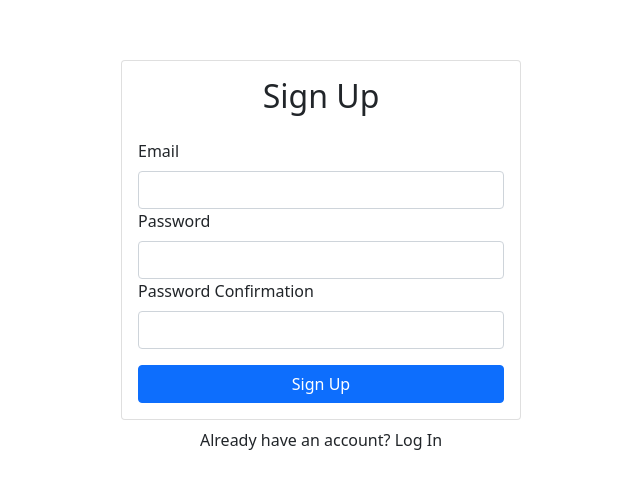
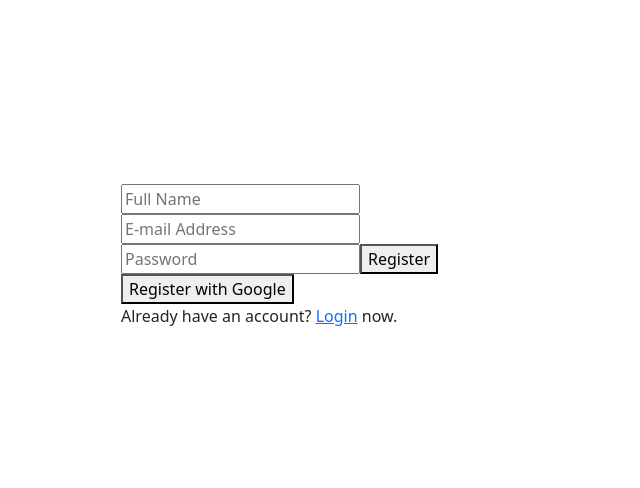
Before and after one commit to smdaziz/rummy-score-tracker, a React (Create React App) app: page /rummy-score-tracker/register in a window 1280 px wide. Shown: the part 144-632 px from the top of the page, without its empty margins (319-959 px from the left). Built offline with nearby package versions, Linux system fonts and the light colour scheme; no server answers.

Commit message:
adding google sso

```diff
--- a/src/components/App.js
+++ b/src/components/App.js
@@ -1,21 +1,27 @@
 import { Container } from "react-bootstrap";
 import { AuthProvider } from "../contexts/AuthContext";
 import Signup from "./Signup";
-import { BrowserRouter as Router, Switch, Route } from "react-router-dom";
+import { BrowserRouter as Router, Routes, Route } from "react-router-dom";
+import Login from "./Login";
+import Register from "./Register";
+import Reset from "./Reset";
+import Dashboard from "./Dashboard";
 
 function App() {
   return (
     <Container className="d-flex align-items-center justify-content-center" style={{ minHeight: "100vh" }}>
       <div className="w-100" style={{ maxWidth: '400px' }}>
-        <Router>
+        <Router basename="rummy-score-tracker">
           <AuthProvider>
-            <Switch>
+            <Routes>
               {/* <Route path="/signup" component={Signup}/> */}
-              <Route path="/signup" component={<Signup/>}/>
-            </Switch>
+              <Route exact path="/" element={<Login />} />
+              <Route exact path="/register" element={<Register />} />
+              <Route exact path="/reset" element={<Reset />} />
+              <Route exact path="/dashboard" element={<Dashboard />} />
+            </Routes>
           </AuthProvider>
         </Router>
-        <Signup />
       </div>
     </Container>
   );
--- /dev/null
+++ b/src/components/Dashboard.js
@@ -0,0 +1,40 @@
+import React, { useEffect, useState } from "react";
+import { useAuthState } from "react-firebase-hooks/auth";
+import { useNavigate } from "react-router-dom";
+// import "./Dashboard.css";
+import { auth, db, logout } from "./../firebase";
+import { query, collection, getDocs, where } from "firebase/firestore";
+function Dashboard() {
+  const [user, loading, error] = useAuthState(auth);
+  const [name, setName] = useState("");
+  const navigate = useNavigate();
+  const fetchUserName = async () => {
+    try {
+      const q = query(collection(db, "users"), where("uid", "==", user?.uid));
+      const doc = await getDocs(q);
+      const data = doc.docs[0].data();
+      setName(data.name);
+    } catch (err) {
+      console.error(err);
+      alert("An error occured while fetching user data");
+    }
+  };
+  useEffect(() => {
+    if (loading) return;
+    if (!user) return navigate("/");
+    fetchUserName();
+  }, [user, loading]);
+  return (
+    <div className="dashboard">
+       <div className="dashboard__container">
+        Logged in as
+         <div>{name}</div>
+         <div>{user?.email}</div>
+         <button className="dashboard__btn" onClick={logout}>
+          Logout
+         </button>
+       </div>
+     </div>
+  );
+}
+export default Dashboard;
--- /dev/null
+++ b/src/components/Login.js
@@ -0,0 +1,54 @@
+import React, { useEffect, useState } from "react";
+import { Link, useNavigate } from "react-router-dom";
+import { auth, logInWithEmailAndPassword, signInWithGoogle } from "./../firebase";
+import { useAuthState } from "react-firebase-hooks/auth";
+// import "./Login.css";
+function Login() {
+  const [email, setEmail] = useState("");
+  const [password, setPassword] = useState("");
+  const [user, loading, error] = useAuthState(auth);
+  const navigate = useNavigate();
+  useEffect(() => {
+    if (loading) {
+      // maybe trigger a loading screen
+      return;
+    }
+    if (user) navigate("/dashboard");
+  }, [user, loading]);
+  return (
+    <div className="login">
+      <div className="login__container">
+        <input
+          type="text"
+          className="login__textBox"
+          value={email}
+          onChange={(e) => setEmail(e.target.value)}
+          placeholder="E-mail Address"
+        />
+        <input
+          type="password"
+          className="login__textBox"
+          value={password}
+          onChange={(e) => setPassword(e.target.value)}
+          placeholder="Password"
+        />
+        <button
+          className="login__btn"
+          onClick={() => logInWithEmailAndPassword(email, password)}
+        >
+          Login
+        </button>
+        <button className="login__btn login__google" onClick={signInWithGoogle}>
+          Login with Google
+        </button>
+        <div>
+          <Link to="/reset">Forgot Password</Link>
+        </div>
+        <div>
+          Don't have an account? <Link to="/register">Register</Link> now.
+        </div>
+      </div>
+    </div>
+  );
+}
+export default Login;
--- /dev/null
+++ b/src/components/Register.js
@@ -0,0 +1,66 @@
+import React, { useEffect, useState } from "react";
+import { useAuthState } from "react-firebase-hooks/auth";
+import { Link, useNavigate } from "react-router-dom";
+import {
+  auth,
+  registerWithEmailAndPassword,
+  signInWithGoogle,
+} from "./../firebase";
+// import "./Register.css";
+function Register() {
+  const [email, setEmail] = useState("");
+  const [password, setPassword] = useState("");
+  const [name, setName] = useState("");
+  const [user, loading, error] = useAuthState(auth);
+  // const history = useHistory();
+  const navigate = useNavigate();
+  const register = () => {
+    if (!name) alert("Please enter name");
+    registerWithEmailAndPassword(name, email, password);
+  };
+  useEffect(() => {
+    if (loading) return;
+    // if (user) history.replace("/dashboard");
+    if (user) navigate("/dashboard");
+  }, [user, loading]);
+  return (
+    <div className="register">
+      <div className="register__container">
+        <input
+          type="text"
+          className="register__textBox"
+          value={name}
+          onChange={(e) => setName(e.target.value)}
+          placeholder="Full Name"
+        />
+        <input
+          type="text"
+          className="register__textBox"
+          value={email}
+          onChange={(e) => setEmail(e.target.value)}
+          placeholder="E-mail Address"
+        />
+        <input
+          type="password"
+          className="register__textBox"
+          value={password}
+          onChange={(e) => setPassword(e.target.value)}
+          placeholder="Password"
+        />
+        <button className="register__btn" onClick={register}>
+          Register
+        </button>
+        <button
+          className="register__btn register__google"
+          onClick={signInWithGoogle}
+        >
+          Register with Google
+        </button>
+        <div>
+          Already have an account? <Link to="/">Login</Link> now.
+        </div>
+      </div>
+    </div>
+  );
+}
+export default Register;
--- /dev/null
+++ b/src/components/Reset.js
@@ -0,0 +1,38 @@
+import React, { useEffect, useState } from "react";
+import { useAuthState } from "react-firebase-hooks/auth";
+import { useNavigate } from "react-router-dom";
+import { Link } from "react-router-dom";
+import { auth, sendPasswordReset } from "./../firebase";
+// import "./Reset.css";
+function Reset() {
+  const [email, setEmail] = useState("");
+  const [user, loading, error] = useAuthState(auth);
+  const navigate = useNavigate();
+  useEffect(() => {
+    if (loading) return;
+    if (user) navigate("/dashboard");
+  }, [user, loading]);
+  return (
+    <div className="reset">
+      <div className="reset__container">
+        <input
+          type="text"
+          className="reset__textBox"
+          value={email}
+          onChange={(e) => setEmail(e.target.value)}
+          placeholder="E-mail Address"
+        />
+        <button
+          className="reset__btn"
+          onClick={() => sendPasswordReset(email)}
+        >
+          Send password reset email
+        </button>
+        <div>
+          Don't have an account? <Link to="/register">Register</Link> now.
+        </div>
+      </div>
+    </div>
+  );
+}
+export default Reset;
--- a/src/firebase.js
+++ b/src/firebase.js
@@ -1,4 +1,4 @@
-import { initializeApp } from 'firebase/app'
+/*import { initializeApp } from 'firebase/app'
 import { getAuth } from 'firebase/auth'
 
 // console.log('api key : ', process.env.RUMMY_SCORE_TRACKER_FIREBASE_API_KEY)
@@ -22,4 +22,107 @@
 })
 
 export const auth = getAuth(app)
-export default app
+export default app*/
+
+
+import { initializeApp } from "firebase/app";
+import {
+  GoogleAuthProvider,
+  getAuth,
+  signInWithPopup,
+  signInWithEmailAndPassword,
+  createUserWithEmailAndPassword,
+  sendPasswordResetEmail,
+  signOut,
+} from "firebase/auth";
+
+import {
+  getFirestore,
+  query,
+  getDocs,
+  collection,
+  where,
+  addDoc,
+} from "firebase/firestore";
+
+const app = initializeApp({
+  apiKey: "AIzaSyDaSmceFuVUP36mJDmdqccjlxSxacjaVg0",
+  authDomain: "rummy-score-tracker.firebaseapp.com",
+  projectId: "rummy-score-tracker",
+  storageBucket: "rummy-score-tracker.appspot.com",
+  messagingSenderId: "420450892849",
+  appId: "1:420450892849:web:acdc3c6f8d9c875d116910"
+});
+
+const auth = getAuth(app);
+const db = getFirestore(app);
+
+const googleProvider = new GoogleAuthProvider();
+const signInWithGoogle = async () => {
+  try {
+    const res = await signInWithPopup(auth, googleProvider);
+    const user = res.user;
+    const q = query(collection(db, "users"), where("uid", "==", user.uid));
+    const docs = await getDocs(q);
+    if (docs.docs.length === 0) {
+      await addDoc(collection(db, "users"), {
+        uid: user.uid,
+        name: user.displayName,
+        authProvider: "google",
+        email: user.email,
+      });
+    }
+  } catch (err) {
+    console.error(err);
+    alert(err.message);
+  }
+};
+
+const logInWithEmailAndPassword = async (email, password) => {
+  try {
+    await signInWithEmailAndPassword(auth, email, password);
+  } catch (err) {
+    console.error(err);
+    alert(err.message);
+  }
+};
+
+const registerWithEmailAndPassword = async (name, email, password) => {
+  try {
+    const res = await createUserWithEmailAndPassword(auth, email, password);
+    const user = res.user;
+    await addDoc(collection(db, "users"), {
+      uid: user.uid,
+      name,
+      authProvider: "local",
+      email,
+    });
+  } catch (err) {
+    console.error(err);
+    alert(err.message);
+  }
+};
+
+const sendPasswordReset = async (email) => {
+  try {
+    await sendPasswordResetEmail(auth, email);
+    alert("Password reset link sent!");
+  } catch (err) {
+    console.error(err);
+    alert(err.message);
+  }
+};
+
+const logout = () => {
+  signOut(auth);
+};
+
+export {
+  auth,
+  db,
+  signInWithGoogle,
+  logInWithEmailAndPassword,
+  registerWithEmailAndPassword,
+  sendPasswordReset,
+  logout,
+};
```
Also changed, not shown: package.json (+4 -3 lines), 1 other file (tests, documents, lock files or other folders).
